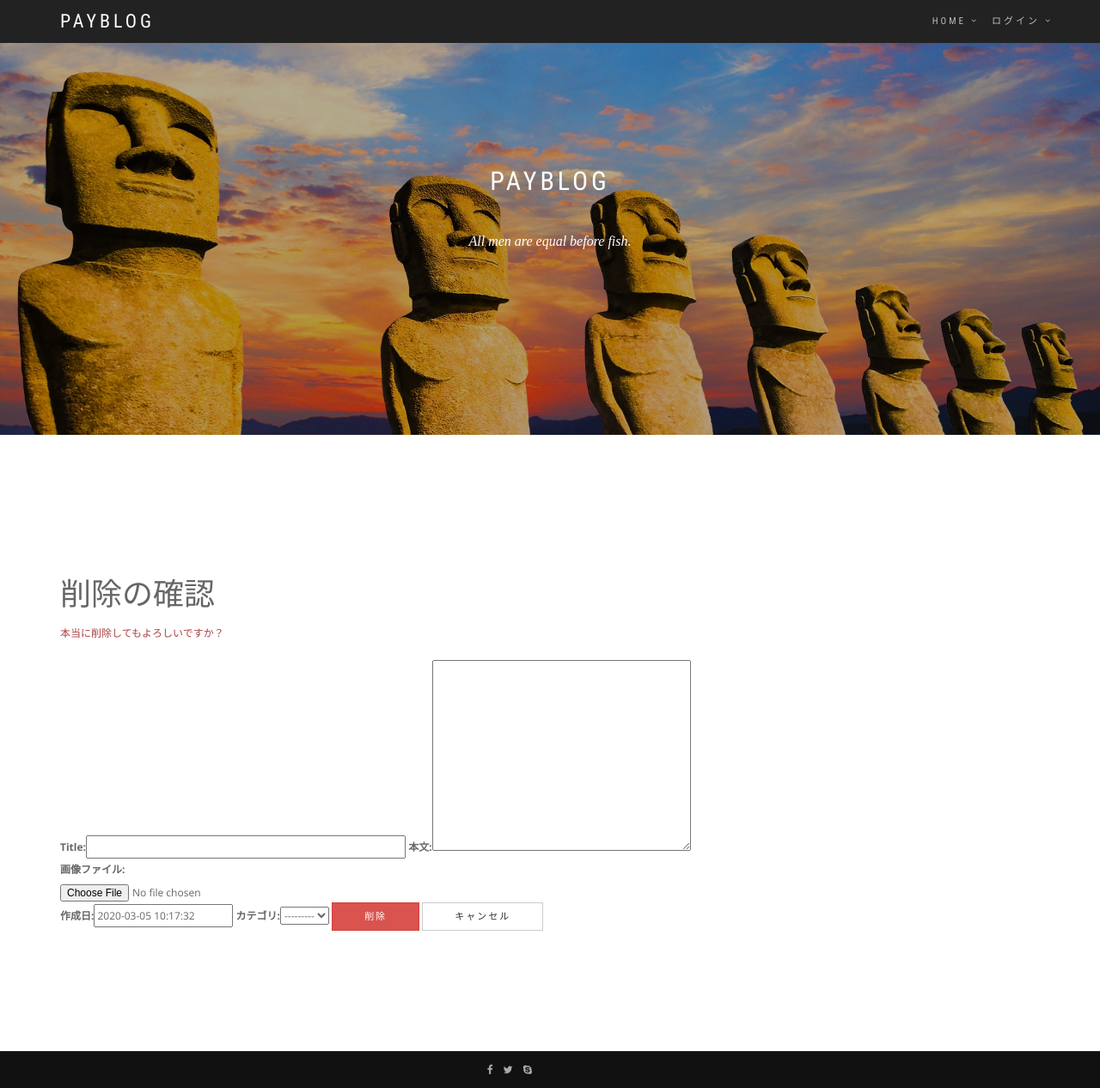
After one commit to paypay3/payblog, a Django app: template blog/templates/blog/post_confirm_delete.html in a window 1280 px wide. The commit adds this page. Shown: the whole page at 86% size. Run offline with Django 3.2, Linux system fonts and the light colour scheme; the template is opened without the code that fills it: values that come from a table or form of the project are taken from there, others are empty; some libraries are stand-ins or nearby versions; some web fonts are replaced.

Commit message:
#15 Add blog delete page

```diff
--- /dev/null
+++ b/blog/templates/blog/post_confirm_delete.html
@@ -0,0 +1,19 @@
+{% extends "base.html" %}
+
+{% block content %}
+
+<h1>削除の確認</h1>
+
+<p class="text text-danger">本当に削除してもよろしいですか？</p>
+
+<form method="post">
+    {% csrf_token %}
+
+    {{ form }}
+
+    <button type="submit" class="btn btn-danger">削除</button>
+    <a href="{% url 'blog:index' %}" class="btn btn-default">キャンセル</a>
+
+</form>
+
+{% endblock %}
--- a/blog/templates/blog/post_detail.html
+++ b/blog/templates/blog/post_detail.html
@@ -14,5 +14,6 @@
         <p>{{ post.text }}</p>
     </div>
     <a href="{% url 'blog:update' post.pk %}" class="btn btn-primary">編集</a>
+    <a href="{% url 'blog:delete' post.pk %}" class="btn btn-danger">削除</a>
 </div>
 {% endblock %}
--- a/blog/urls.py
+++ b/blog/urls.py
@@ -1,6 +1,6 @@
 from django.urls import path
 
-from blog.views import BlogListView, BlogDetailView, BlogCreateView, BlogUpdateView
+from blog.views import BlogListView, BlogDetailView, BlogCreateView, BlogUpdateView, BlogDeleteView
 
 app_name = 'blog'
 
@@ -8,5 +8,6 @@ urlpatterns = [
     path('', BlogListView.as_view(), name="index"),
     path('<int:pk>/', BlogDetailView.as_view(), name="detail"),
     path('<int:pk>/update/', BlogUpdateView.as_view(), name="update"),
+    path('<int:pk>/delete/', BlogDeleteView.as_view(), name="delete"),
     path('create/', BlogCreateView.as_view(), name="create"),
 ]
```
Also changed, not shown: blog/views.py (+6 -1 lines).
